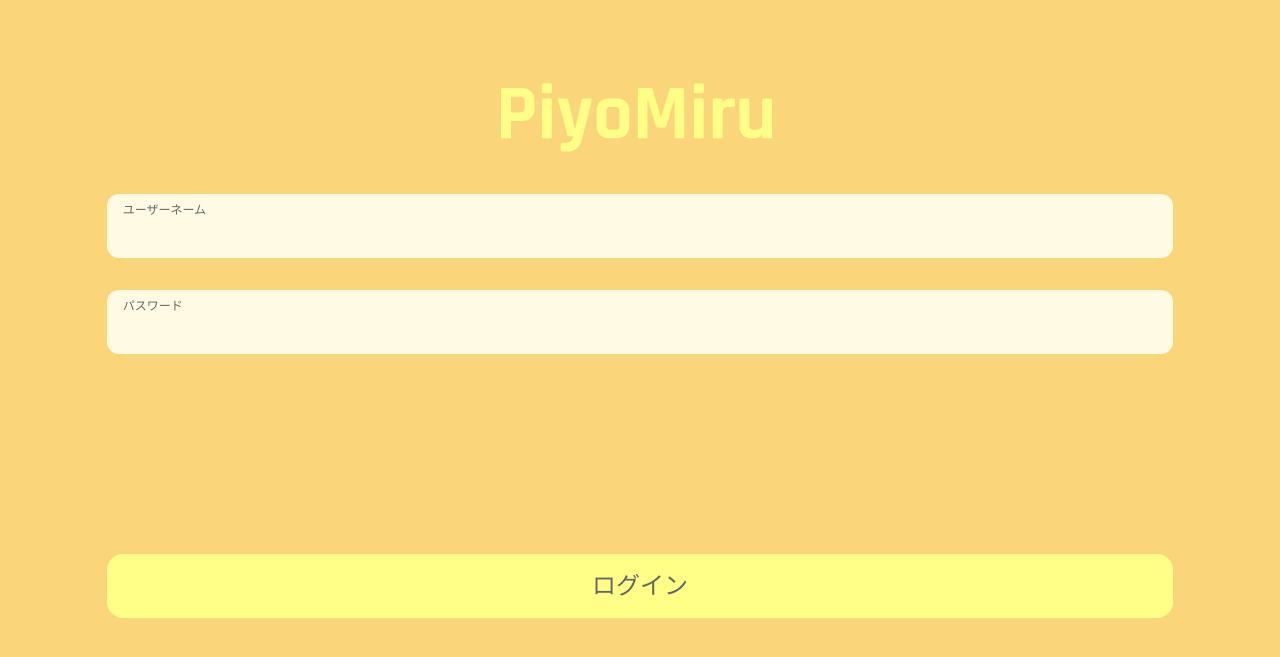
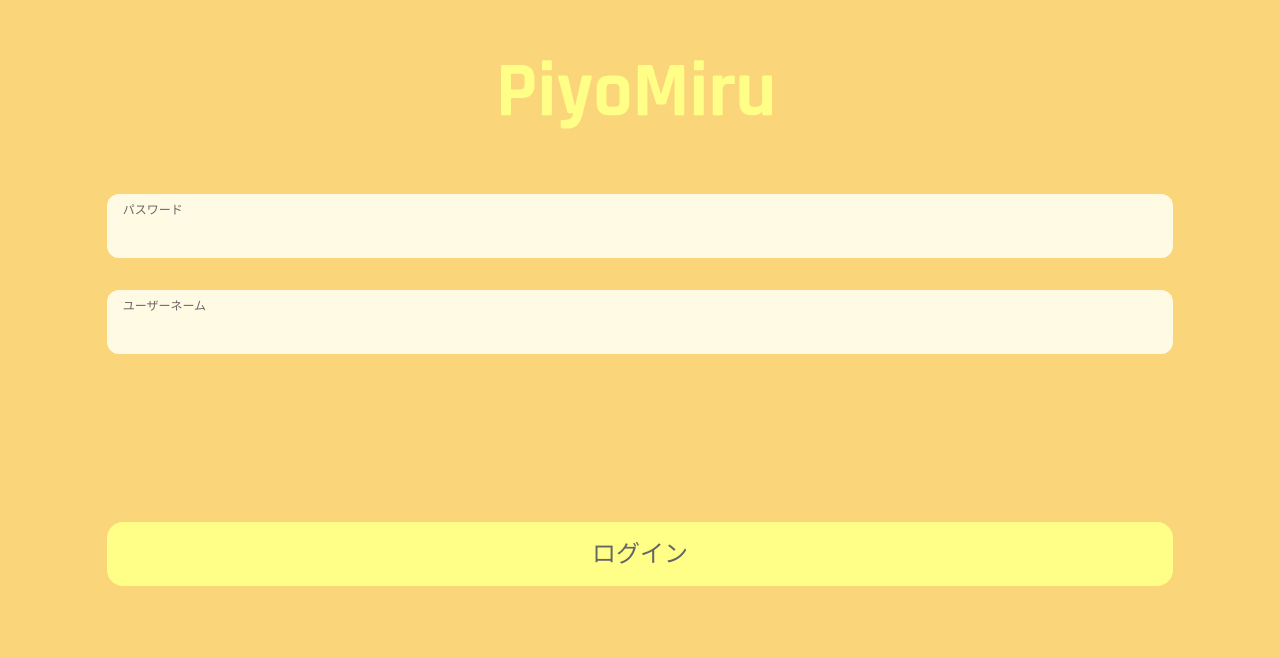
Before and after one commit to yumekiti-archive/PiyoMiru, a React (Create React App) app in the folder web/: page / in a window 1280 px wide. Shown: the part 113-770 px from the top of the page. Built offline with nearby package versions, Linux system fonts and the light colour scheme.

Commit message:
`refactoring`

```diff
--- a/web/src/components/Loading.tsx
+++ b/web/src/components/Loading.tsx
@@ -4,15 +4,16 @@ import Logo from '../assets/loadingLogo.svg';
 
 const Loading: FC = () => {
   return (
-    <div className="loading bg-[#FBD579] h-screen w-full fixed top-0 left-0">
+    <div className="loading bg-[#FBD579] h-screen w-full fixed top-0 left-0 z-50">
       <div className='h-1/6' />
-      <div className='h-1/6 w-full flex items-startz justify-center'>
+      <div className='h-1/6 w-full flex items-center justify-center'>
         <img src={Logo} alt='logo' className='w-72' />
       </div>
-      <div className='h-3/6 w-full flex justify-center items-center'>
-        <img src={Hiyoko} alt='hiyoko' className='w-40 h-40' />
+      <div className='h-1/6' />
+      <div className='h-1/6 w-full flex justify-center items-center'>
+        <img src={Hiyoko} alt='hiyoko' className='pt-4 h-full' />
       </div>
-      <div className='h-1/6' />
+      <div className='h-2/6' />
     </div>
   );
 };
--- a/web/src/pages/LoginPage.tsx
+++ b/web/src/pages/LoginPage.tsx
@@ -14,16 +14,23 @@ const Login: FC = () => {
   };
 
   return (
-    <div className='flex h-screen bg-[#FBD579] items-center justify-center fixed top-0 left-0 w-full flex-col'>
-      <div className='h-2/6 w-full flex items-end justify-center'>
+    <div className='h-screen bg-[#FBD579] w-full'>
+      <div className='h-1/6' />
+      <div className='h-1/6 w-full flex items-center justify-center'>
         <img src={NameLogo} alt='logo' className='w-72' />
       </div>
-      <div className='h-3/6 w-10/12 flex justify-start flex-col items-center space-y-8 pt-10'>
-        <FormText label='ユーザーネーム' value={email} onChange={(e) => setEmail(e.target.value)} />
-        <FormText label='パスワード' value={password} onChange={(e) => setPassword(e.target.value)} />
+      <div className='h-2/6 flex justify-start flex-col items-center space-y-8 pt-10'>
+        <div className='w-10/12 flex justify-center'>
+          <FormText label='パスワード' value={password} onChange={(e) => setPassword(e.target.value)} />
+        </div>
+        <div className='w-10/12 flex justify-center'>
+          <FormText label='ユーザーネーム' value={email} onChange={(e) => setEmail(e.target.value)} />
+        </div>
       </div>
-      <div className='h-1/6 w-10/12 flex items-start justify-center'>
-        <FormButton text='ログイン' onClick={login} />
+      <div className='h-2/6 w-full flex items-center justify-center'>
+        <div className='w-10/12'>
+          <FormButton text='ログイン' onClick={login} />
+        </div>
       </div>
     </div>
   );
```
